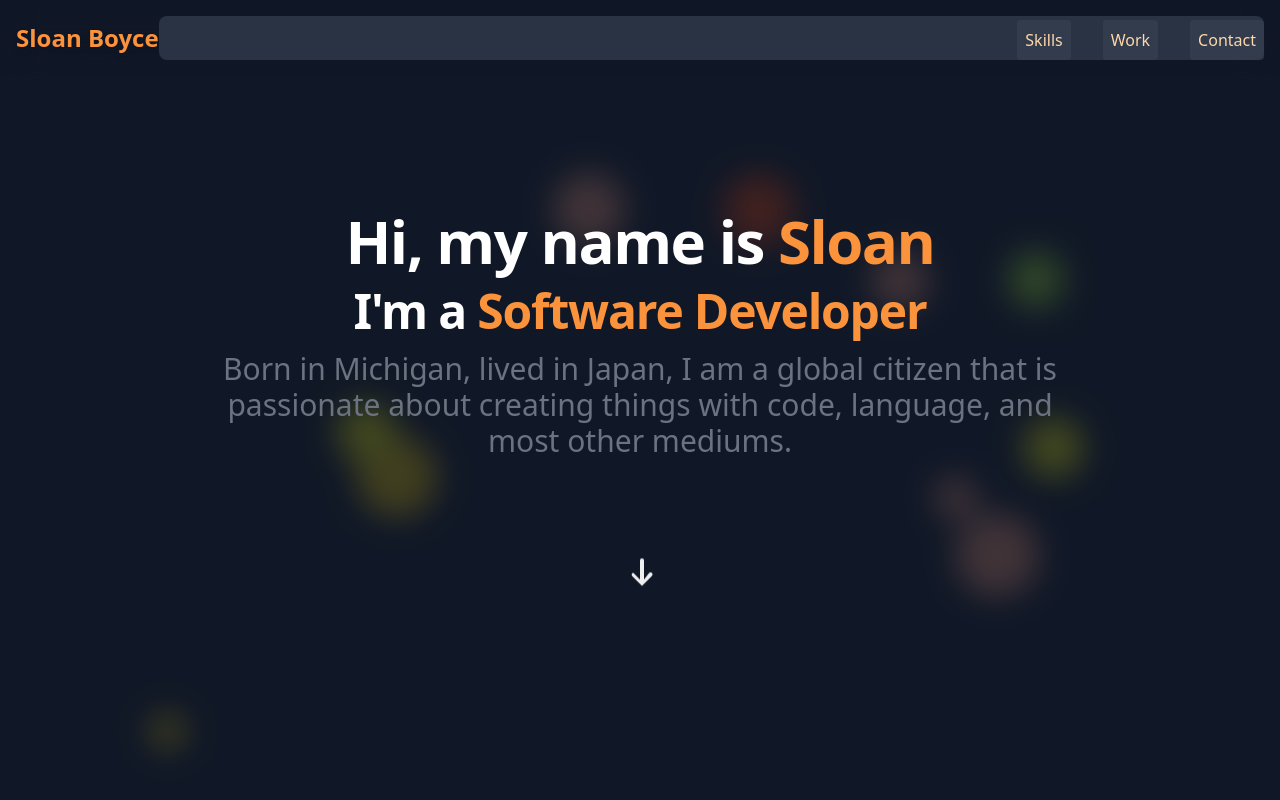
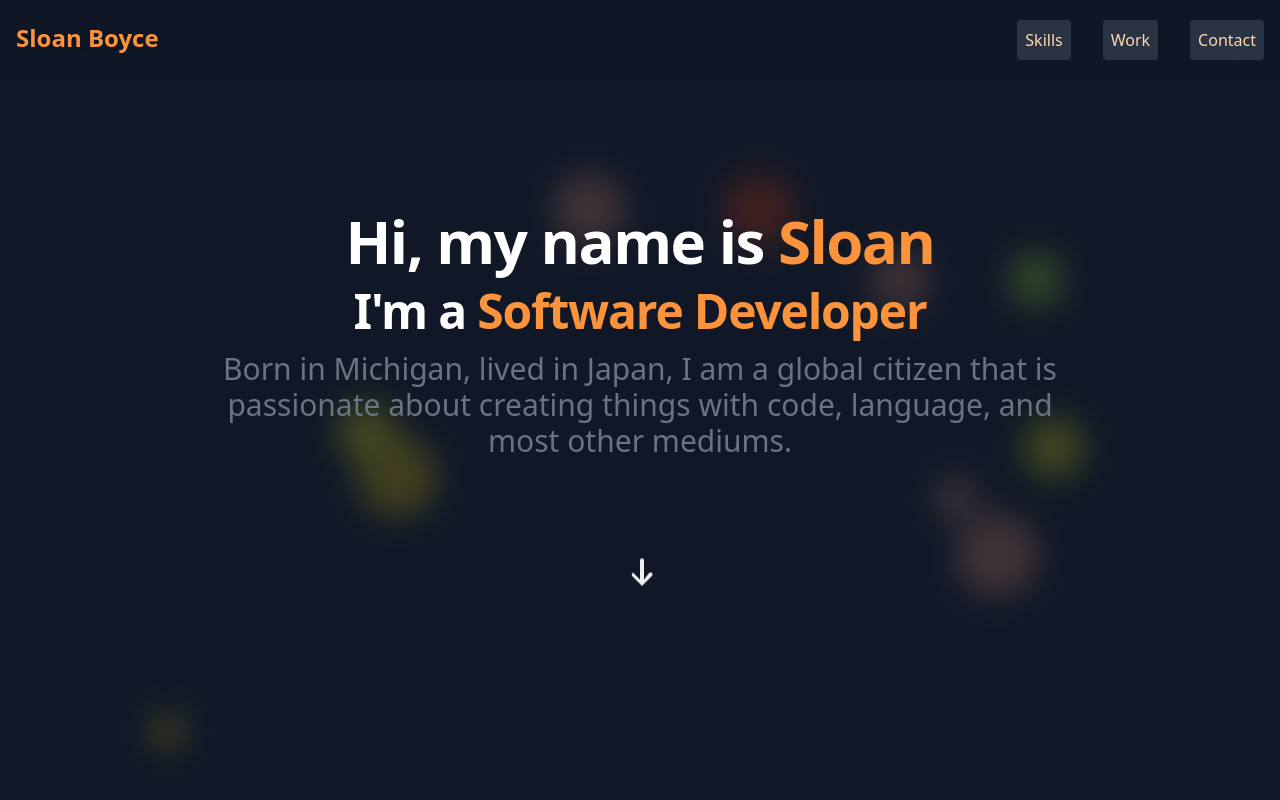
Before and after one commit to Sloansta/sloanb.dev, a React (Vite) app: page / in a window 1280 px wide. Shown: the top 800 px of the page. Built offline with nearby package versions, Linux system fonts and the light colour scheme.

Commit message:
fixes nav bg color bug

```diff
--- a/src/components/Nav.jsx
+++ b/src/components/Nav.jsx
@@ -39,7 +39,7 @@ export default function Nav() {
                         <path stroke="currentColor" strokeLinecap="round" strokeLinejoin="round" strokeWidth="2" d="M1 1h15M1 7h15M1 13h15" />
                     </svg>
                 </button>
-                <div className={`${dropdownClasses} bg-gray-700/70`} id="navbar-default">
+                <div className={`${dropdownClasses} ${isMenuOpen ? 'bg-gray-700/70' : 'bg-inherit'}`} id="navbar-default">
                     <ul className={`${menuClasses}`}>
                         <li className="hover:cursor-pointer">
                             <Link onClick={() => setIsMenuOpen(!isMenuOpen)} to="skills" smooth={true} duration={500} offset={-45} className="block mt-2 py-2 pl-3 pr-4 text-orange-200 bg-gray-700/70 rounded md:p-2 md:mt-0">
```
